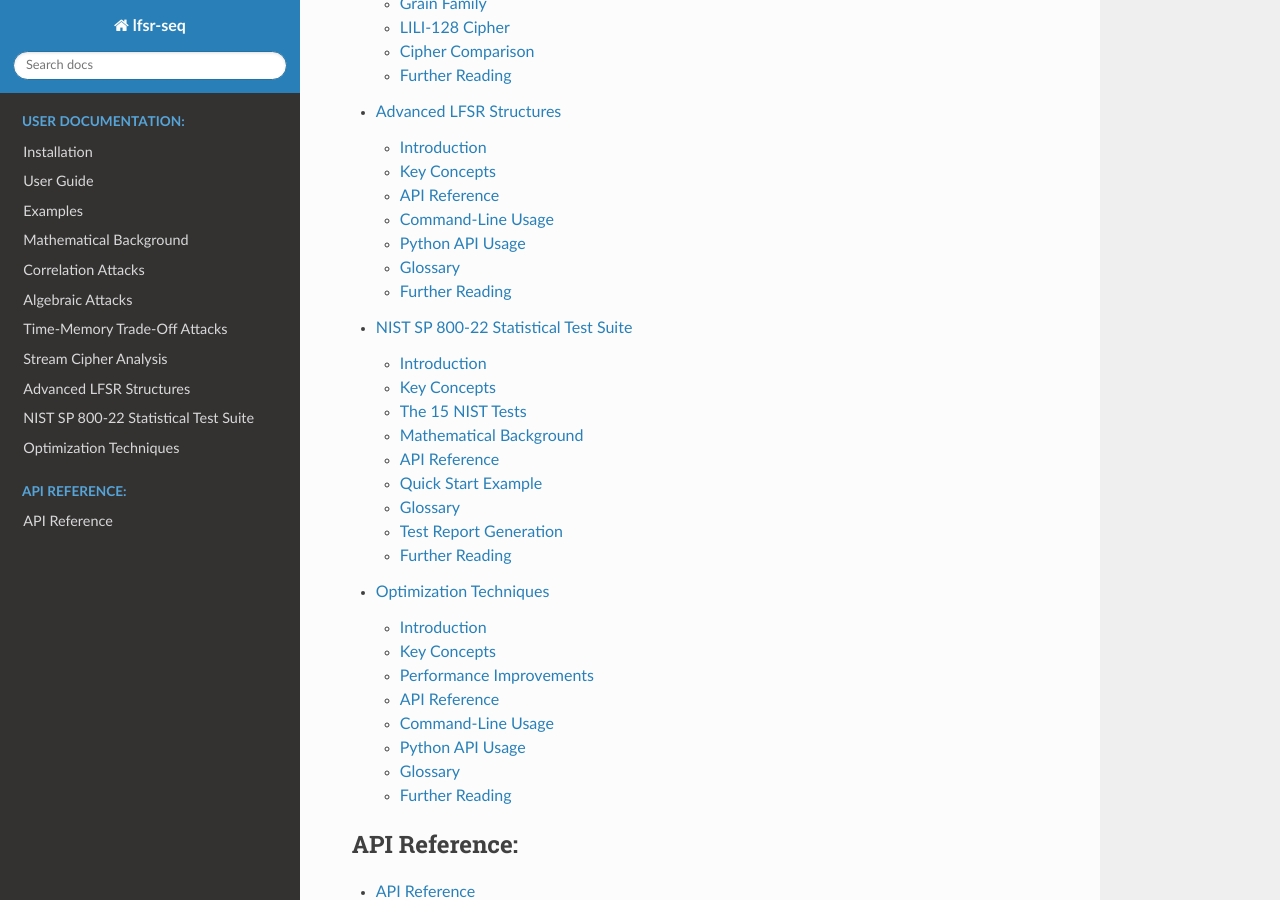
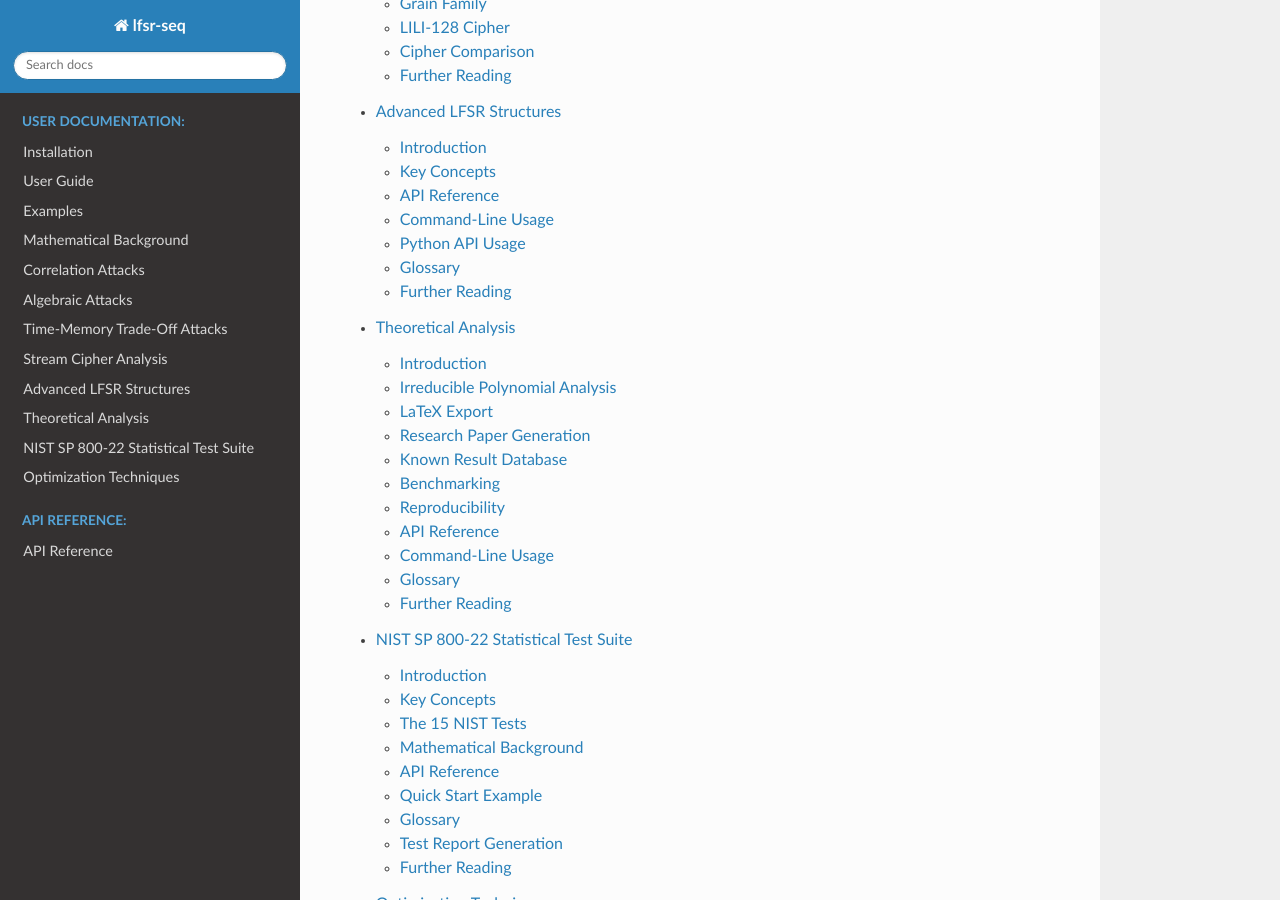
Before and after one commit to mkhellat/lfsr-seq, a Sphinx documentation site: the page built from docs/index.rst, in a window 1280 px wide and 900 px high, scrolled down 3292 px. Built offline with Sphinx 7.4.7 and the Read the Docs theme 3.1.0, drawn with Linux system fonts in a browser that asks for light colours; some of the changed lines change nothing that is shown.

Commit message:
docs: Add comprehensive documentation for theoretical analysis
This commit adds extensive Sphinx documentation for Phase 3.2: Theoretical
Analysis, following our conventions with extensive terminology and examples.

Documentation Added:
==================

1. docs/theoretical_analysis.rst:
   - Comprehensive introduction to theoretical analysis features
   - Detailed sections for each feature:
     * Irreducible Polynomial Analysis
     * LaTeX Export
     * Research Paper Generation
     * Known Result Database
     * Benchmarking
     * Reproducibility
   - Mathematical foundations with formulas
   - Usage examples for all features
   - Complete glossary (15+ terms)
   - CLI usage examples
   - Further reading references

2. docs/index.rst:
   - Added theoretical_analysis to documentation index

3. Documentation Features:
   - Extensive terminology definitions (20+ terms)
   - Mathematical foundations with LaTeX formulas
   - Code examples for all features
   - Beginner-friendly explanations
   - Research-oriented content
   - Complete API reference links

The documentation provides comprehensive coverage of all theoretical analysis
features, enabling researchers to effectively use LaTeX export, paper
generation, database comparison, benchmarking, and reproducibility features.

```diff
--- a/docs/index.rst
+++ b/docs/index.rst
@@ -46,6 +46,7 @@ Documentation Contents
    time_memory_tradeoff
    stream_ciphers
    advanced_lfsr_structures
+   theoretical_analysis
    nist_sp800_22
    optimization_techniques
 
--- /dev/null
+++ b/docs/theoretical_analysis.rst
@@ -0,0 +1,376 @@
+Theoretical Analysis
+====================
+
+This section provides comprehensive documentation for theoretical analysis
+features, including irreducible polynomial analysis, LaTeX export, research
+paper generation, known result databases, benchmarking, and reproducibility.
+
+**Key Terminology**:
+
+- **Theoretical Analysis**: Analysis that compares computed results with
+  theoretical predictions and known results, ensuring correctness and
+  providing insights into mathematical properties.
+
+- **Irreducible Polynomial**: A polynomial that cannot be factored into
+  polynomials of lower degree over the given field.
+
+- **LaTeX Export**: Converting analysis results into LaTeX format for
+  inclusion in research papers and publications.
+
+- **Reproducibility**: The ability to reproduce research results using
+  the same methods, data, and configuration.
+
+Introduction
+------------
+
+The theoretical analysis module provides research-oriented features for
+LFSR analysis, enabling:
+
+1. **Enhanced Polynomial Analysis**: Comprehensive analysis of irreducible
+   polynomials, factorization, and theoretical properties.
+
+2. **Publication-Quality Export**: LaTeX export for research papers with
+   professional formatting.
+
+3. **Research Paper Generation**: Automatic generation of research paper
+   sections from analysis results.
+
+4. **Known Result Database**: Storage and retrieval of known theoretical
+   results for comparison and verification.
+
+5. **Benchmarking**: Performance and accuracy comparison of different
+   analysis methods.
+
+6. **Reproducibility**: Complete documentation and verification for
+   research reproducibility.
+
+Irreducible Polynomial Analysis
+--------------------------------
+
+**What is Irreducible Polynomial Analysis?**
+
+Irreducible polynomial analysis provides comprehensive examination of
+polynomial properties including irreducibility, factorization, factor orders,
+and relationships between factors and the full polynomial.
+
+**Key Terminology**:
+
+- **Irreducible Polynomial**: A polynomial that cannot be factored into
+  polynomials of lower degree. For example, over GF(2), t^2 + t + 1 is
+  irreducible, but t^2 + 1 = (t+1)^2 is not.
+
+- **Polynomial Factorization**: Decomposing a polynomial into irreducible
+  factors. For example, t^4 + t^3 + t + 1 = (t+1)(t^3 + t + 1) over GF(2).
+
+- **Factor Order**: The order of an irreducible factor f(t) is the smallest
+  positive integer n such that t^n ≡ 1 (mod f(t)).
+
+- **Polynomial Order**: The order of polynomial P(t) is the smallest positive
+  integer n such that t^n ≡ 1 (mod P(t)). For a polynomial with factors
+  f_i(t), the order is LCM(ord(f_1), ..., ord(f_k)).
+
+**Mathematical Foundation**:
+
+For a polynomial P(t) over GF(q) that factors as:
+
+.. math::
+
+   P(t) = \\prod_{i=1}^{k} f_i(t)^{e_i}
+
+where f_i(t) are irreducible factors, the order of P(t) is:
+
+.. math::
+
+   \\text{ord}(P(t)) = \\text{lcm}(\\text{ord}(f_1(t)), \\ldots, \\text{ord}(f_k(t)))
+
+**Usage**:
+
+.. code-block:: python
+
+   from lfsr.theoretical import analyze_irreducible_properties
+   from sage.all import *
+
+   F = GF(2)
+   R = PolynomialRing(F, "t")
+   p = R("t^4 + t^3 + t + 1")
+
+   analysis = analyze_irreducible_properties(p, 2)
+   print(f"Is irreducible: {analysis.is_irreducible}")
+   print(f"Number of factors: {len(analysis.factors)}")
+   print(f"Polynomial order: {analysis.polynomial_order}")
+
+LaTeX Export
+------------
+
+**What is LaTeX Export?**
+
+LaTeX export converts analysis results into LaTeX format, enabling
+publication-quality output for research papers and reports.
+
+**Key Terminology**:
+
+- **LaTeX**: A document preparation system widely used in academic
+  publishing for typesetting mathematical formulas and scientific documents.
+
+- **LaTeX Table**: Structured data presentation in LaTeX using tabular
+  environment, commonly used in research papers.
+
+- **Polynomial Representation**: Mathematical notation for polynomials
+  in LaTeX format, e.g., t^4 + t^3 + t + 1.
+
+**Usage**:
+
+.. code-block:: python
+
+   from lfsr.export_latex import export_polynomial_analysis_to_latex
+   from sage.all import *
+
+   F = GF(2)
+   R = PolynomialRing(F, "t")
+   p = R("t^4 + t^3 + t + 1")
+
+   latex_code = export_polynomial_analysis_to_latex(
+       polynomial=p,
+       polynomial_order=6,
+       is_primitive=False,
+       is_irreducible=False,
+       field_order=2
+   )
+
+   # Write to file
+   with open("analysis.tex", "w") as f:
+       f.write(latex_code)
+
+Research Paper Generation
+--------------------------
+
+**What is Research Paper Generation?**
+
+Research paper generation automatically creates research paper sections
+(abstract, methodology, results, discussion) from analysis results.
+
+**Key Terminology**:
+
+- **Research Paper**: A formal document presenting original research findings,
+  following standard academic structure and formatting conventions.
+
+- **Abstract**: A brief summary of a research paper, typically 150-250 words.
+
+- **Methodology**: The section describing methods, techniques, and procedures
+  used to conduct the research.
+
+- **Results Section**: The section presenting findings, including tables and
+  statistical summaries.
+
+- **Discussion Section**: The section interpreting results and discussing
+  implications.
+
+**Usage**:
+
+.. code-block:: python
+
+   from lfsr.paper_generator import generate_complete_paper
+
+   analysis_results = {
+       'field_order': 2,
+       'lfsr_degree': 4,
+       'is_primitive': False,
+       'max_period': 6,
+       'theoretical_max_period': 15
+   }
+
+   paper = generate_complete_paper(
+       analysis_results,
+       title="LFSR Period Analysis",
+       author="Research Team"
+   )
+
+   with open("paper.tex", "w") as f:
+       f.write(paper)
+
+Known Result Database
+---------------------
+
+**What is the Known Result Database?**
+
+The known result database stores and retrieves known theoretical results,
+enabling comparison with computed results for verification.
+
+**Key Terminology**:
+
+- **Known Result Database**: A collection of precomputed or published
+  theoretical results for comparison and verification.
+
+- **Result Verification**: Comparing computed results with known results
+  to verify correctness.
+
+**Usage**:
+
+.. code-block:: python
+
+   from lfsr.theoretical_db import TheoreticalDatabase
+
+   db = TheoreticalDatabase()
+
+   # Find known polynomial
+   known = db.find_polynomial([1, 0, 0, 1], 2)
+   if known:
+       print(f"Order: {known.order}")
+       print(f"Primitive: {known.is_primitive}")
+
+   # Compare with computed results
+   comparison = db.compare_with_known(
+       [1, 0, 0, 1], 2,
+       computed_order=6,
+       computed_is_primitive=False
+   )
+   print(f"Verification: {comparison['verification_status']}")
+
+Benchmarking
+------------
+
+**What is Benchmarking?**
+
+Benchmarking compares performance and accuracy of different analysis methods,
+enabling method selection and performance optimization.
+
+**Key Terminology**:
+
+- **Benchmarking**: Measuring and comparing performance or accuracy of
+  different methods or implementations.
+
+- **Performance Benchmark**: Measuring execution time, memory usage, or
+  other resource consumption metrics.
+
+- **Accuracy Benchmark**: Comparing results to verify correctness and
+  measure accuracy differences.
+
+**Usage**:
+
+.. code-block:: python
+
+   from lfsr.benchmarking import benchmark_period_computation, compare_benchmark_results
+
+   results = benchmark_period_computation(
+       [1, 0, 0, 1], 2,
+       methods=["enumeration", "factorization"]
+   )
+
+   comparison = compare_benchmark_results(results)
+   print(f"Fastest method: {comparison['fastest_method']}")
+   print(f"Speedup: {comparison['speedup']}x")
+
+Reproducibility
+---------------
+
+**What is Reproducibility?**
+
+Reproducibility features ensure research results can be exactly reproduced
+through seed tracking, configuration export, and environment capture.
+
+**Key Terminology**:
+
+- **Reproducibility**: The ability to reproduce research results using
+  the same methods, data, and configuration.
+
+- **Reproducibility Seed**: A value used to initialize random number
+  generators for deterministic execution.
+
+- **Environment Capture**: Recording system information and software
+  versions needed for reproduction.
+
+**Usage**:
+
+.. code-block:: python
+
+   from lfsr.reproducibility import (
+       generate_reproducibility_report,
+       verify_reproducibility
+   )
+
+   # Generate report
+   report = generate_reproducibility_report(
+       analysis_config={'coefficients': [1, 0, 0, 1], 'field_order': 2},
+       analysis_results={'period': 6},
+       seed=12345
+   )
+
+   # Verify reproduction
+   verification = verify_reproducibility(
+       original_results={'period': 6},
+       reproduced_results={'period': 6}
+   )
+   print(f"Verified: {verification['verified']}")
+
+API Reference
+-------------
+
+See :doc:`api/theoretical` for complete API documentation.
+
+Command-Line Usage
+-----------------
+
+Theoretical analysis features can be accessed through the command line:
+
+.. code-block:: bash
+
+   # Export to LaTeX
+   lfsr-seq coefficients.csv 2 --export-latex output.tex
+
+   # Generate paper
+   lfsr-seq coefficients.csv 2 --generate-paper paper.tex
+
+   # Compare with known results
+   lfsr-seq coefficients.csv 2 --compare-known
+
+Glossary
+--------
+
+**Abstract**
+   Brief summary of a research paper (150-250 words).
+
+**Benchmarking**
+   Measuring and comparing performance or accuracy of different methods.
+
+**Environment Capture**
+   Recording system information and software versions for reproducibility.
+
+**Factor Order**
+   Order of an irreducible factor of a polynomial.
+
+**Irreducible Polynomial**
+   Polynomial that cannot be factored into polynomials of lower degree.
+
+**Known Result Database**
+   Collection of precomputed theoretical results for comparison.
+
+**LaTeX**
+   Document preparation system for academic publishing.
+
+**Methodology**
+   Section of research paper describing methods and procedures.
+
+**Polynomial Factorization**
+   Decomposing a polynomial into irreducible factors.
+
+**Polynomial Order**
+   Smallest positive integer n such that t^n ≡ 1 (mod P(t)).
+
+**Reproducibility**
+   Ability to reproduce research results using same methods and configuration.
+
+**Reproducibility Seed**
+   Value used to initialize random number generators for deterministic execution.
+
+**Research Paper**
+   Formal document presenting original research findings.
+
+**Result Verification**
+   Comparing computed results with known results to verify correctness.
+
+Further Reading
+---------------
+
+- Menezes, A. J., et al. (1996). "Handbook of Applied Cryptography"
+- Rueppel, R. A. (1986). "Analysis and Design of Stream Ciphers"
+- Golomb, S. W. (1967). "Shift Register Sequences"
```
